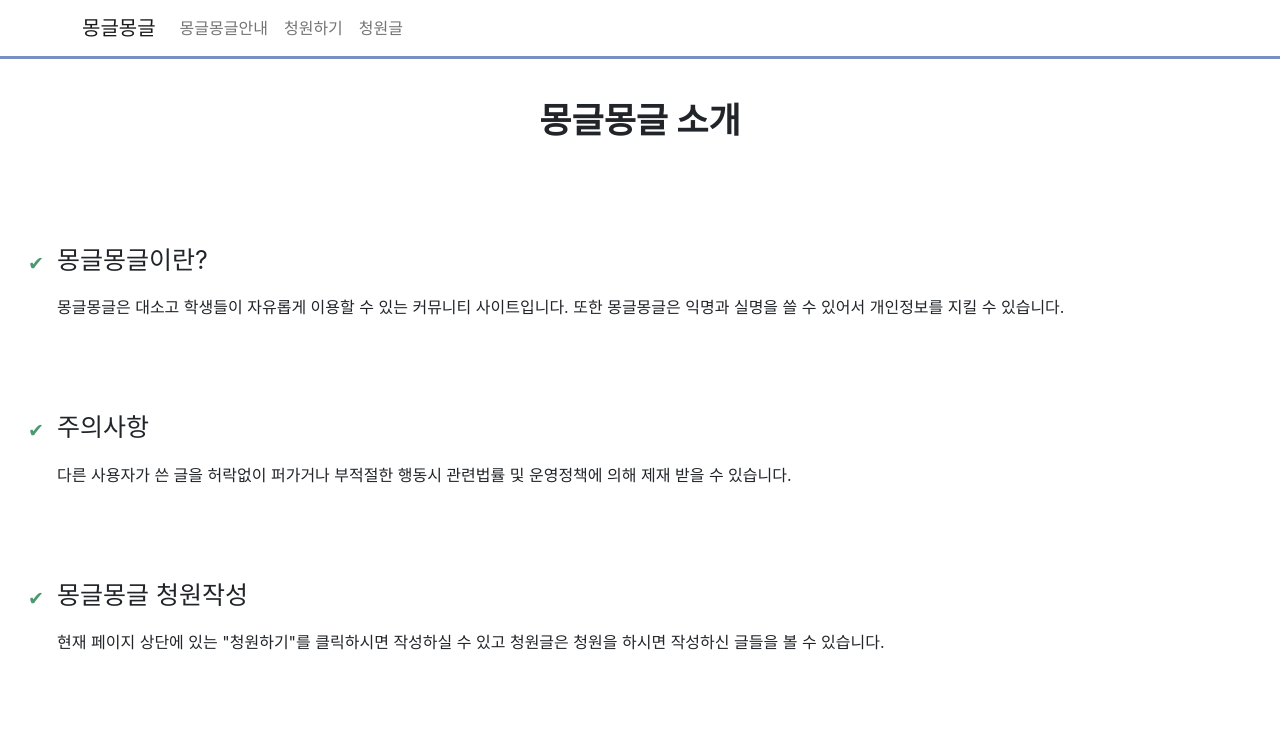
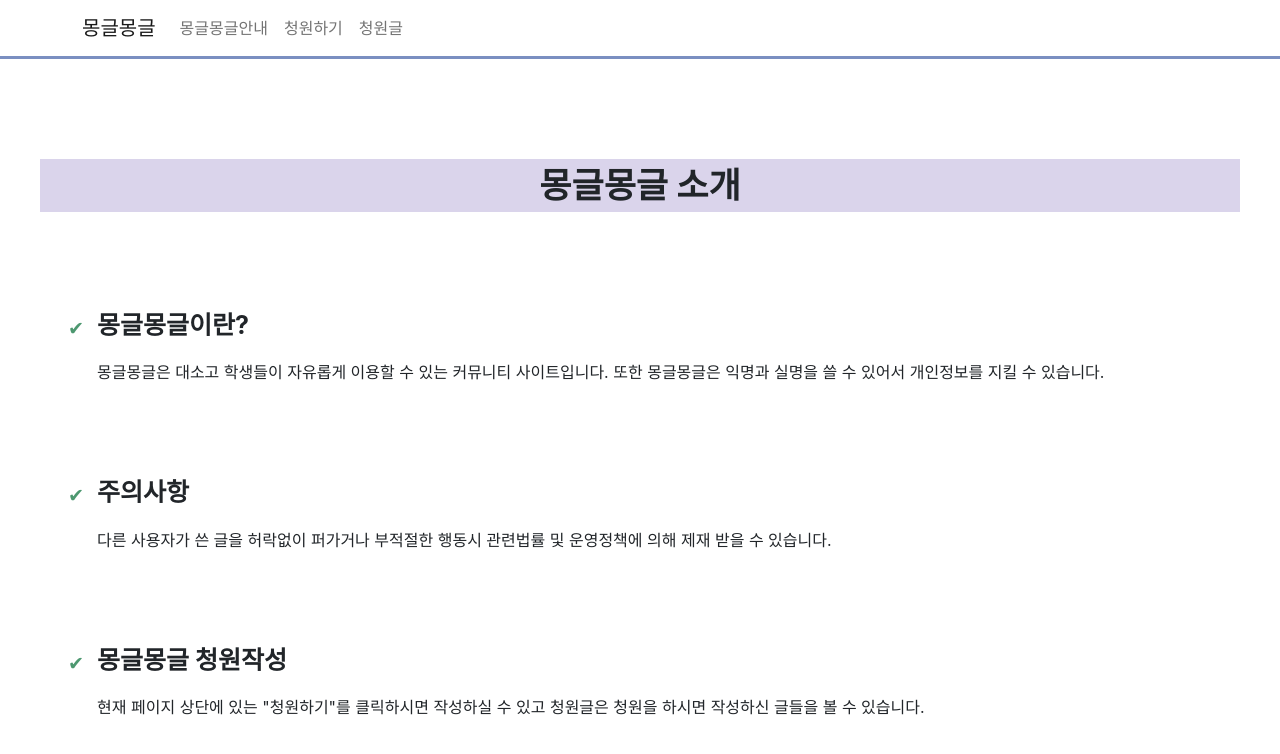
Before and after one commit to 2022-1Hackathon-BlueHouse/Front-end, a React (Create React App) app in the folder bbibbo/: page /introduction in a window 1280 px wide. Shown: the top 754 px of the page. Built offline with nearby package versions, Linux system fonts and the light colour scheme.

Commit message:
[update] detailPage

```diff
--- a/bbibbo/src/App.css
+++ b/bbibbo/src/App.css
@@ -40,10 +40,11 @@
 
 .head{
   margin: 0 auto;
-  margin-top:35px;
+  margin-top: 100px;
   font-size:35px;
   font-weight: bold;
   margin-bottom: 95px;
+  background-color: #dad4eb;
 }
 
 .btn {
@@ -57,6 +58,7 @@
 .locate1{
   text-align:left;
   font-size:25px;
+  font-weight: bold;
 }
 
 .locate1-2{
--- a/bbibbo/src/Introduction.js
+++ b/bbibbo/src/Introduction.js
@@ -2,10 +2,17 @@ import React from "react"
 import styled from "styled-components";
 import "./App.css";
 
+let Box = styled.div`
+    width: 1200px;
+    height: 600px;
+    margin-right: auto;
+    margin-left: auto;
+`
 
 function Introduction(){
     return(
-        <div class>
+        <div>
+            <Box>
                 <div class="head">몽글몽글 소개</div>
 
                 <div>
@@ -40,7 +47,7 @@ function Introduction(){
                         </p>
                     </div>
                 </div>
-
+            </Box>
 
         </div>
     )
```
Lines whose indentation alone changed are shown as unchanged.
